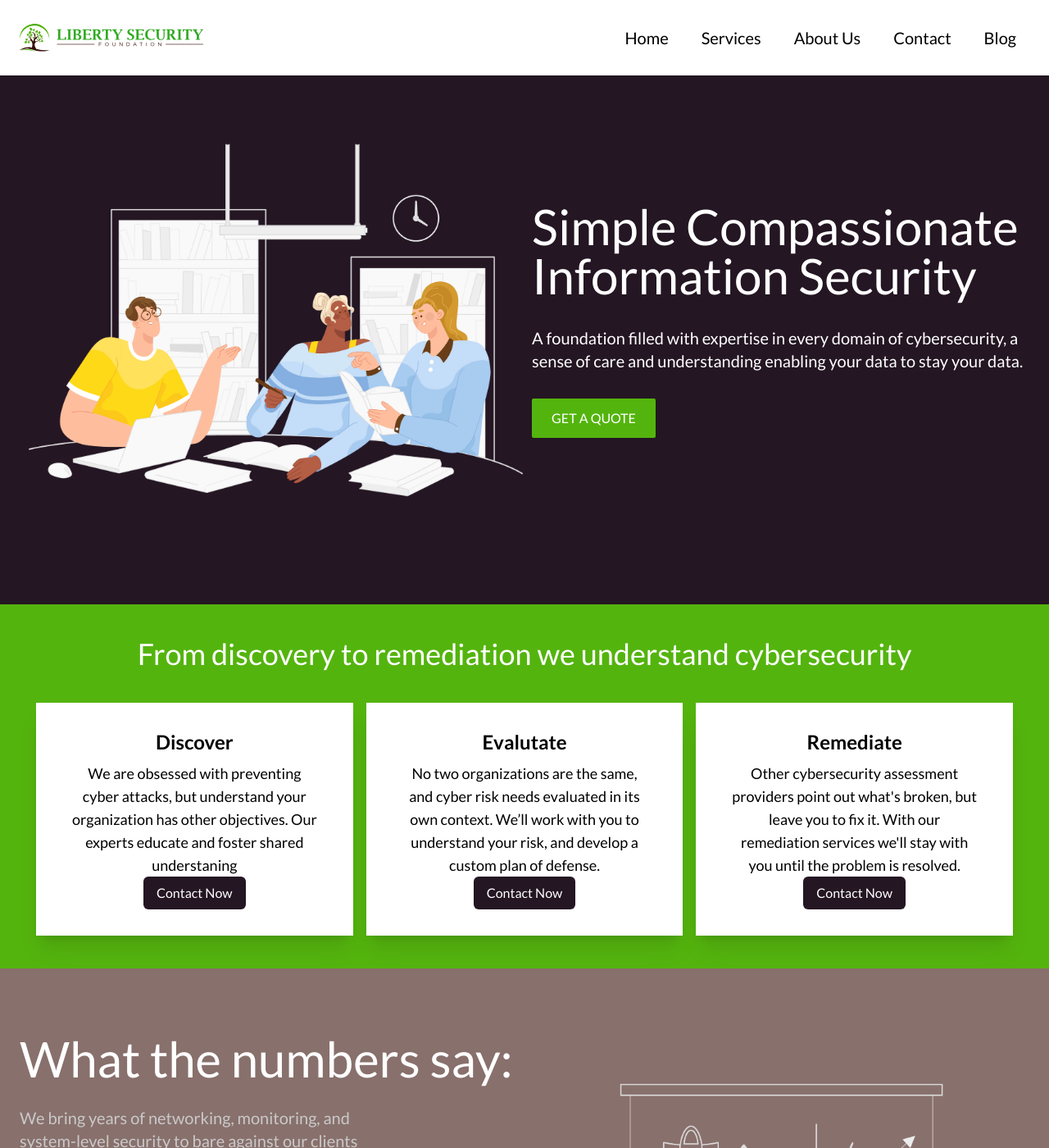
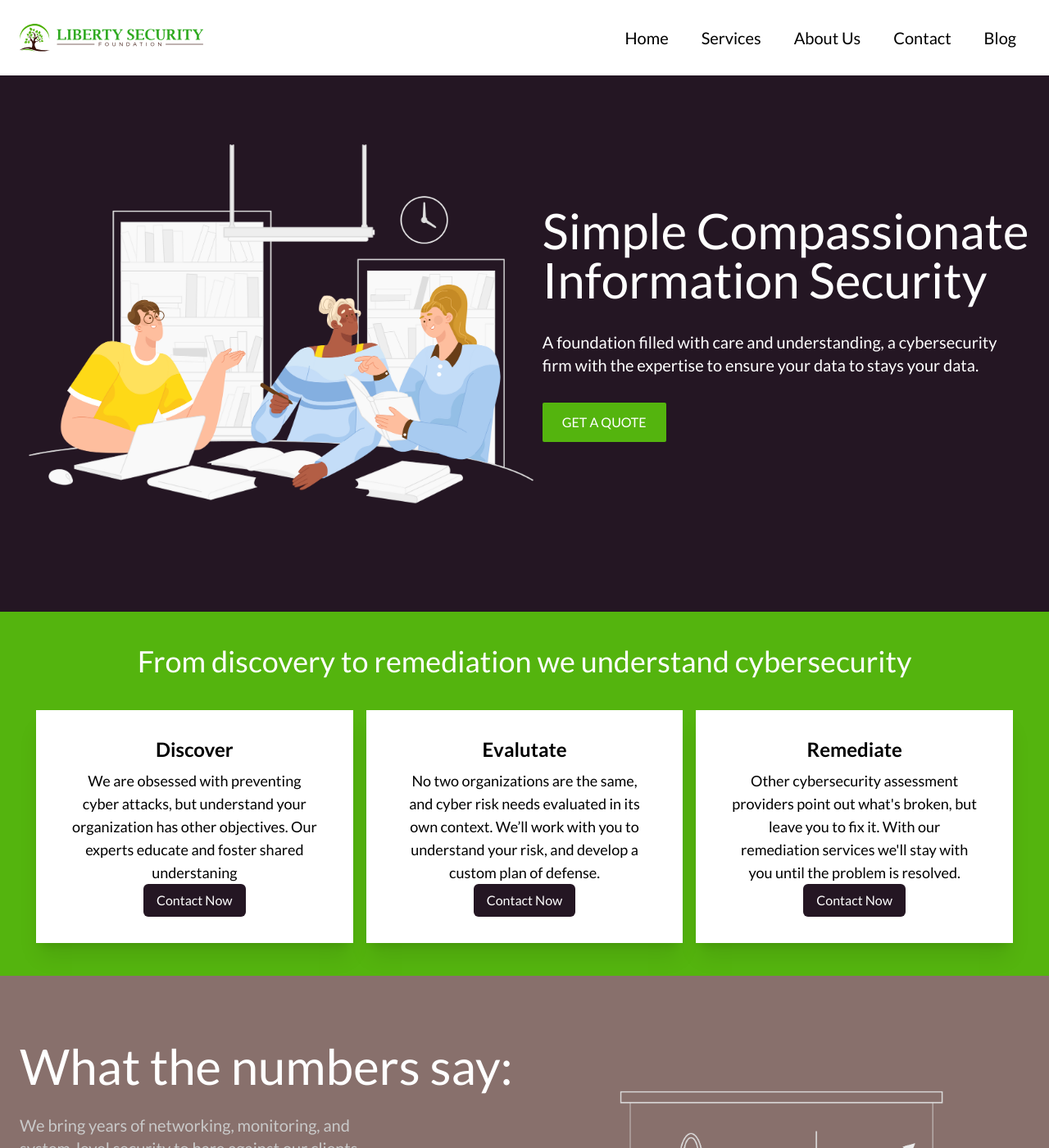
Before and after one commit to Mudassir-Nawaz/lib-sec-foundation, a Jekyll site: the page built from index.md, in a window 1280 px wide and 1400 px high. Shown: the whole window at 82% size. Built offline with Jekyll 4.4.1, drawn with Linux system fonts in a browser that asks for light colours; nearby versions of some CDN libraries; some of the changed text lies outside the part shown.

Commit message:
updated company slogan, and numbers qualification

```diff
--- a/_layouts/home.html
+++ b/_layouts/home.html
@@ -12,7 +12,7 @@ layout: default
             </div>
             <div class="flex flex-col text-center md:text-left space-y-3 md:space-y-8">
                 <h1 class="text-4xl md:text-5xl lg:text-6xl">Simple Compassionate Information Security</h1>
-                <p class="text-xl  text-gray">A foundation filled with expertise in every domain of cybersecurity, a sense of care and understanding enabling your data to stay your data.</p>
+                <p class="text-xl  text-gray">A foundation filled with care and understanding, a cybersecurity firm with the expertise to ensure your data to stays your data.</p>
                 <div>
                     <a href="{{'/#contact' | relative_url}}">
                         <button class="md:text-left bg-themeGreen hover:opacity-90 rounded-sm hover:text-white transition-all px-6 py-3 hover:shadow-md">GET A QUOTE</button>
@@ -60,7 +60,7 @@ layout: default
             <div class="flex flex-col lg:flex-row justify-center md:justify-between">
                 <div class="w-full lg:w-1/2 py-8 md:py-14 space-y-7 text-center md:text-left">
                     <h1 class="text-4xl md:text-5xl lg:text-6xl text-white">What the numbers say:</h1>
-                    <p class="text-xl text-lightGray lg:max-w-md max-w-full mb-5">We bring years of networking, monitoring, and system-level security to bare against our clients problems. Be it in the cloud or on-prem, our team has seen it before.</p>
+                    <p class="text-xl text-lightGray lg:max-w-md max-w-full mb-5">We bring years of networking, monitoring, and system-level security to bare against our clients problems. Be it in the cloud or on-prem, our team's combined experince has addressed it before.</p>
                 </div>
                 <div class="w-full lg:w-1/2">
                     <img src="{{'/assets/img/DrawKit Vector Illustration Team Work (7).png' | relative_url}}" alt="Stats image" class="w-full rounded-md pt-0 lg:pt-10">
```
